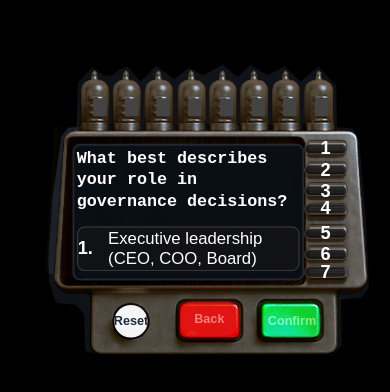
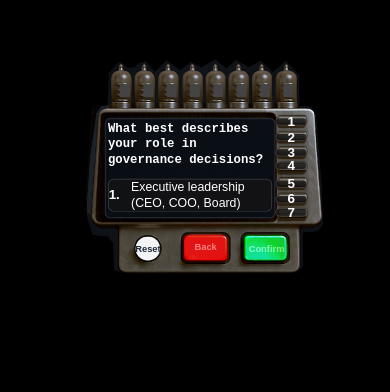
Before and after one commit to nevermindtheshitcoins-hue/ignodoomus, a Next.js app: page / in a window 390 px wide. Shown: the part 192-584 px from the top of the page. Built offline with nearby package versions, Linux system fonts and the light colour scheme.

Commit message:
Scale mobile smaller to fit all content on screen - 0.7/0.75 scale

```diff
--- a/app/globals.css
+++ b/app/globals.css
@@ -648,7 +648,7 @@ body {
   }
 
   .machine-container {
-    transform: scale(0.95);
+    transform: scale(0.7);
     transform-origin: top center;
   }
 }
```
